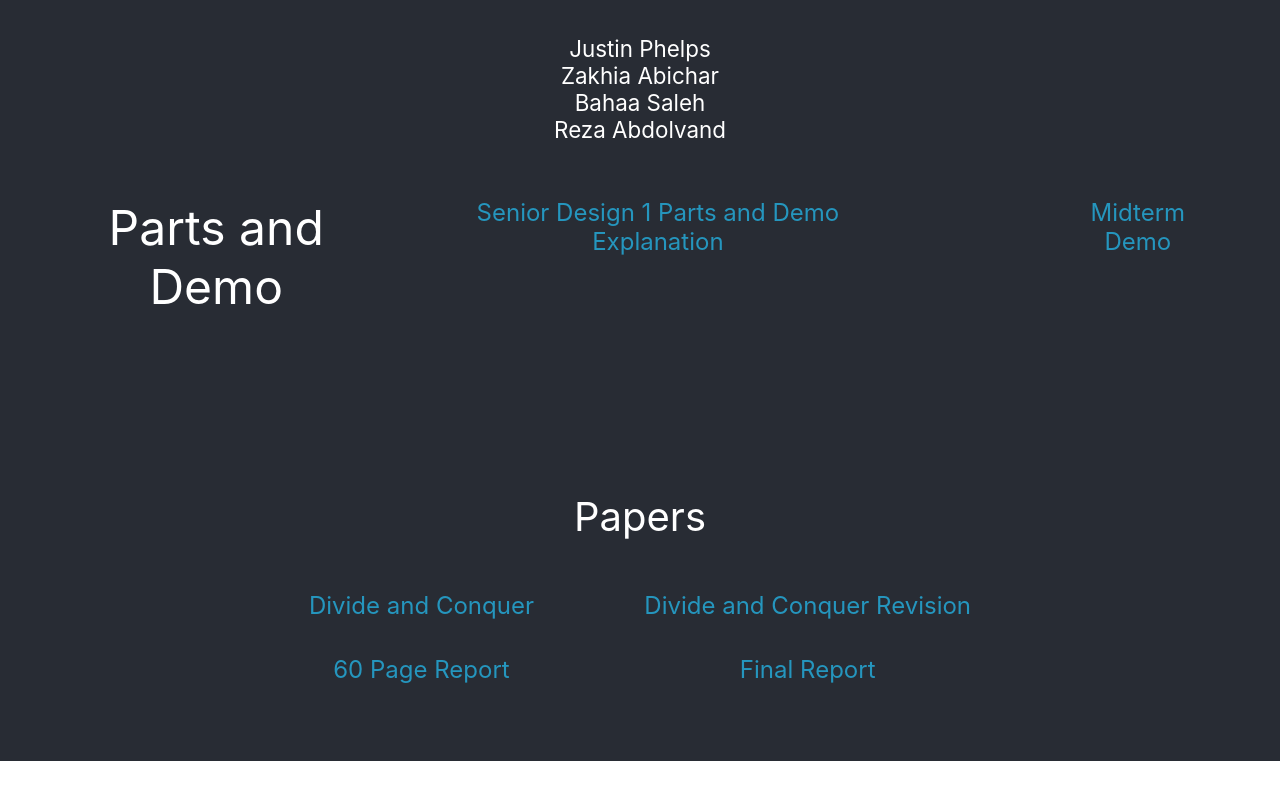
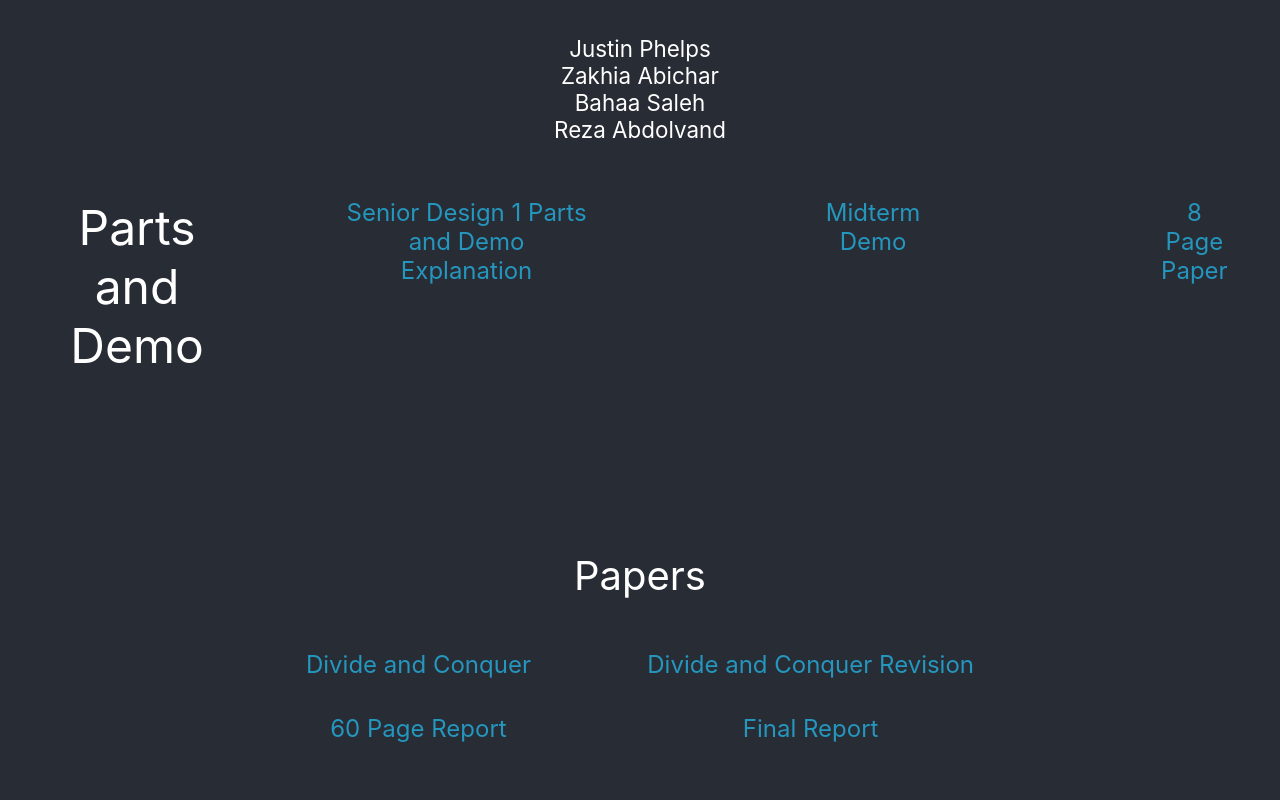
Before and after one commit to DonovanReynolds/ABI_Website, a React (Create React App) app: page / in a window 1280 px wide. Shown: the part 1970-2770 px from the top of the page. Before the commit the page ends 2731 px from the top, so only its background shows below. Built offline with nearby package versions, Linux system fonts and the light colour scheme.

Commit message:
Update 8 Page

```diff
--- a/src/App.js
+++ b/src/App.js
@@ -5,6 +5,7 @@ import dandc from "./divideAndConquer.pdf";
 import DCRevision from "./DCRevision.pdf"
 import half_report from "./60-Page-Report.pdf"
 import final_report from "./BIRDS_Final_Report.pdf"
+import page_8_doc from "./SD2_G12_8-page_conferencepaper.pdf"
 
 
 
@@ -57,6 +58,10 @@ function App() {
           <a className = 'divide' target='_blank' href = "https://youtu.be/L8qgK5_zG4o">Senior Design 1 Parts and Demo Explanation </a>
           <br></br>
           <a className = 'divide' target='_blank' href = "https://www.youtube.com/watch?v=Zf_vuUkW1Bc" >Midterm Demo</a>
+          <br></br>
+          <a className = 'divide' target='_blank' href = {page_8_doc} >8 Page Paper</a>
+
+
         </div>
 
         <div className = 'Reviewer-Title'>Papers</div>
```
Also changed, not shown: 1 other file (tests, documents, lock files or other folders).
